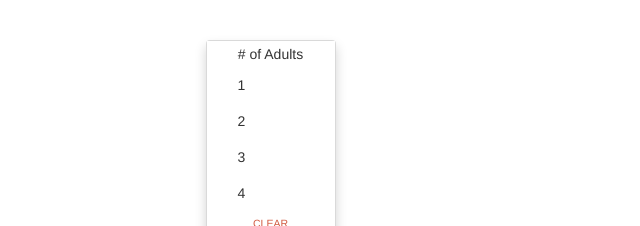
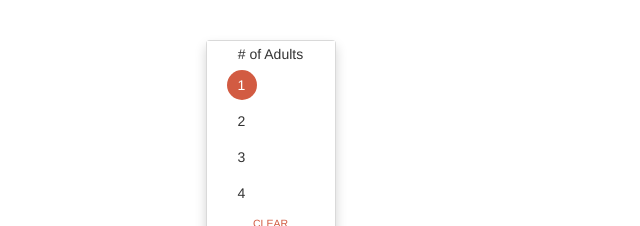
Before and after one commit to amsross/com-myroost-datepicker, a website: page index.html in a window 1280 px wide. Both pictures are taken after a click on the button "ADULTS". Shown: the part 270-496 px from the top of the page, 442-1082 px from the left. Drawn offline with nearby package versions, Linux system fonts and the light colour scheme.

```diff
--- a/index.html
+++ b/index.html
@@ -60,7 +60,7 @@
 								</button>
 								<ul class="dropdown-menu adults" role="menu" aria-labelledby="dropdownMenu1">
 									<li class="header"><a># of Adults</a></li>
-									<li><a href="javascript:;" class="selectable"><span>1</span></a></li>
+									<li><a href="javascript:;" class="selectable selected"><span>1</span></a></li>
 									<li><a href="javascript:;" class="selectable"><span>2</span></a></li>
 									<li><a href="javascript:;" class="selectable"><span>3</span></a></li>
 									<li><a href="javascript:;" class="selectable"><span>4</span></a></li>
@@ -71,9 +71,9 @@
 						<div class="col-xs-12 col-sm-3">
 							<input class="form-control" id="adults" name="adults" value="1" type="hidden" />
 							<input class="form-control" id="checkin" name="checkin" value="" type="hidden" />
-							<input class="form-control" id="nights" name="nights" value="1" type="hidden" />
 							<input class="form-control" id="hotelid" name="hotelid" value="13641" type="hidden" />
 							<input class="form-control" id="langid" name="langid" value="1" type="hidden" />
+							<input class="form-control" id="nights" name="nights" value="1" type="hidden" />
 							<input class="form-control" id="rooms" name="rooms" value="1" type="hidden" />
 
 							<input class="form-control" id="submit" name="submit" value="Availability" type="Submit" />
```
Also changed, not shown: README.md.
